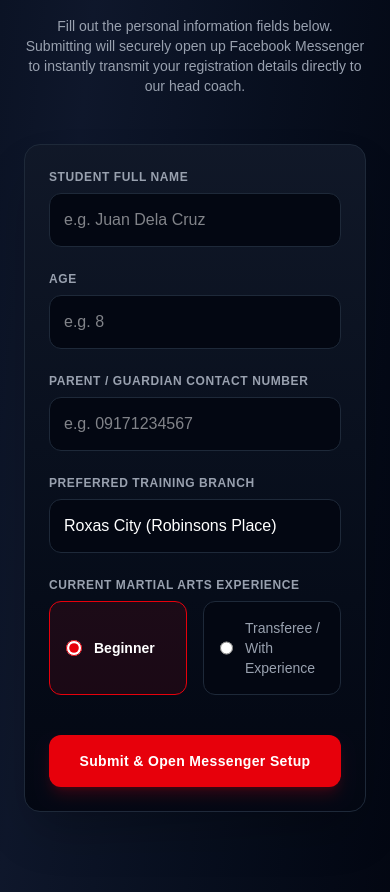
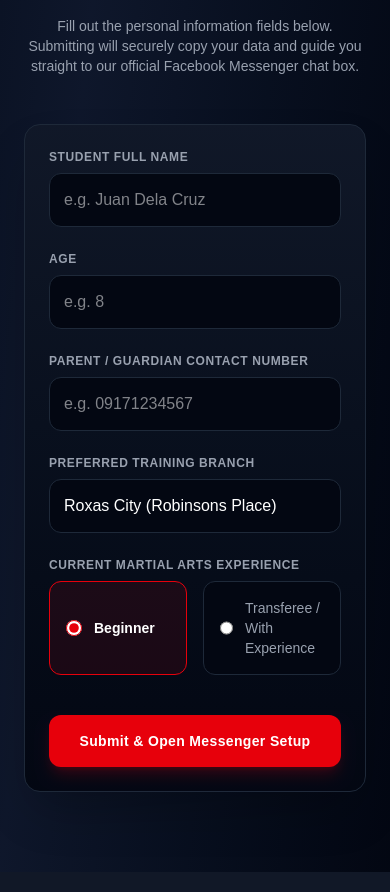
Before and after one commit to Kakushi2978/vta-website, a React (Vite) app: page / in a window 390 px wide. Shown: the part 2780-3672 px from the top of the page. Built offline with nearby package versions, Linux system fonts and the light colour scheme.

Commit message:
fix: implement clipboard copy strategy with clean URL redirect

```diff
--- a/src/EnrollmentForm.jsx
+++ b/src/EnrollmentForm.jsx
@@ -13,15 +13,29 @@ export default function EnrollmentForm() {
     setFormData({ ...formData, [e.target.name]: e.target.value });
   };
 
-  // Dynamically compile the values for the m.me URL link
-  const studentInfoMessage = "Hello Coach! I would like to enroll my child at Venancio Taekwondo Academy.%0A%0A" +
-    "• Student Name: " + encodeURIComponent(formData.studentName || 'Not specified') + "%0A" +
-    "• Age: " + encodeURIComponent(formData.age || 'Not specified') + " years old%0A" +
-    "• Parent Contact: " + encodeURIComponent(formData.parentContact || 'Not specified') + "%0A" +
-    "• Branch Venue: " + encodeURIComponent(formData.preferredBranch) + "%0A" +
-    "• Experience Level: " + encodeURIComponent(formData.experience);
+  const handleSubmit = (e) => {
+    e.preventDefault();
 
-  const messengerUrl = "https://m.me" + studentInfoMessage;
+    // 1. Construct a clean text receipt for the parent to copy
+    const textReceipt = `Hello Coach! I would like to enroll my child at Venancio Taekwondo Academy.\n\n` +
+                        `• Student Name: ${formData.studentName}\n` +
+                        `• Age: ${formData.age} years old\n` +
+                        `• Parent Contact: ${formData.parentContact}\n` +
+                        `• Branch Venue: ${formData.preferredBranch}\n` +
+                        `• Experience Level: ${formData.experience}`;
+
+    // 2. Automatically copy the data to their clipboard using native browser APIs
+    navigator.clipboard.writeText(textReceipt).then(() => {
+      // 3. Inform the user with a friendly, professional pop-up alert box
+      alert("📋 Registration info copied to clipboard!\n\nMessenger will now open. Simply right-click and 'Paste' (or Ctrl+V) inside the chat box to send your details to the Coach!");
+
+      // 4. Force a clean, standard URL redirection in the SAME tab (unblockable by Chrome)
+      window.location.href = "https://m.me";
+    }).catch(err => {
+      // Fallback redirection if clipboard access is denied
+      window.location.href = "https://m.me";
+    });
+  };
 
   return (
     <section id="register" className="max-w-4xl mx-auto px-6 py-20 border-t border-gray-900">
@@ -33,11 +47,11 @@ export default function EnrollmentForm() {
           Online Student <span className="text-blue-400">Enrollment Portal</span>
         </h2>
         <p className="text-gray-400 text-sm md:text-base">
-          Fill out the personal information fields below. Submitting will securely open up Facebook Messenger to instantly transmit your registration details directly to our head coach.
+          Fill out the personal information fields below. Submitting will securely copy your data and guide you straight to our official Facebook Messenger chat box.
         </p>
       </div>
 
-      <div className="bg-gradient-to-b from-gray-900 to-gray-950 border border-gray-800 rounded-2xl p-6 md:p-10 shadow-2xl space-y-6">
+      <form onSubmit={handleSubmit} className="bg-gradient-to-b from-gray-900 to-gray-950 border border-gray-800 rounded-2xl p-6 md:p-10 shadow-2xl space-y-6">
 
         <div className="grid grid-cols-1 md:grid-cols-2 gap-6">
           {/* Student Full Name */}
@@ -130,17 +144,17 @@ export default function EnrollmentForm() {
           </div>
         </div>
 
-        {/* DIRECT HYPERLINK SUBMIT ACTION */}
+        {/* Submit Button */}
         <div className="pt-4">
-          <a
-            href={messengerUrl}
-            className="w-full text-center bg-red-600 hover:bg-red-700 text-white font-bold py-4 rounded-xl shadow-lg shadow-red-600/20 transition-all duration-200 transform hover:-translate-y-0.5 cursor-pointer block text-sm tracking-wide"
+          <button
+            type="submit"
+            className="w-full bg-red-600 hover:bg-red-700 text-white font-bold py-4 rounded-xl shadow-lg shadow-red-600/20 transition-all duration-200 transform hover:-translate-y-0.5 cursor-pointer text-center block text-sm tracking-wide"
           >
             Submit & Open Messenger Setup
-          </a>
+          </button>
         </div>
 
-      </div>
+      </form>
     </section>
   );
 }
```
